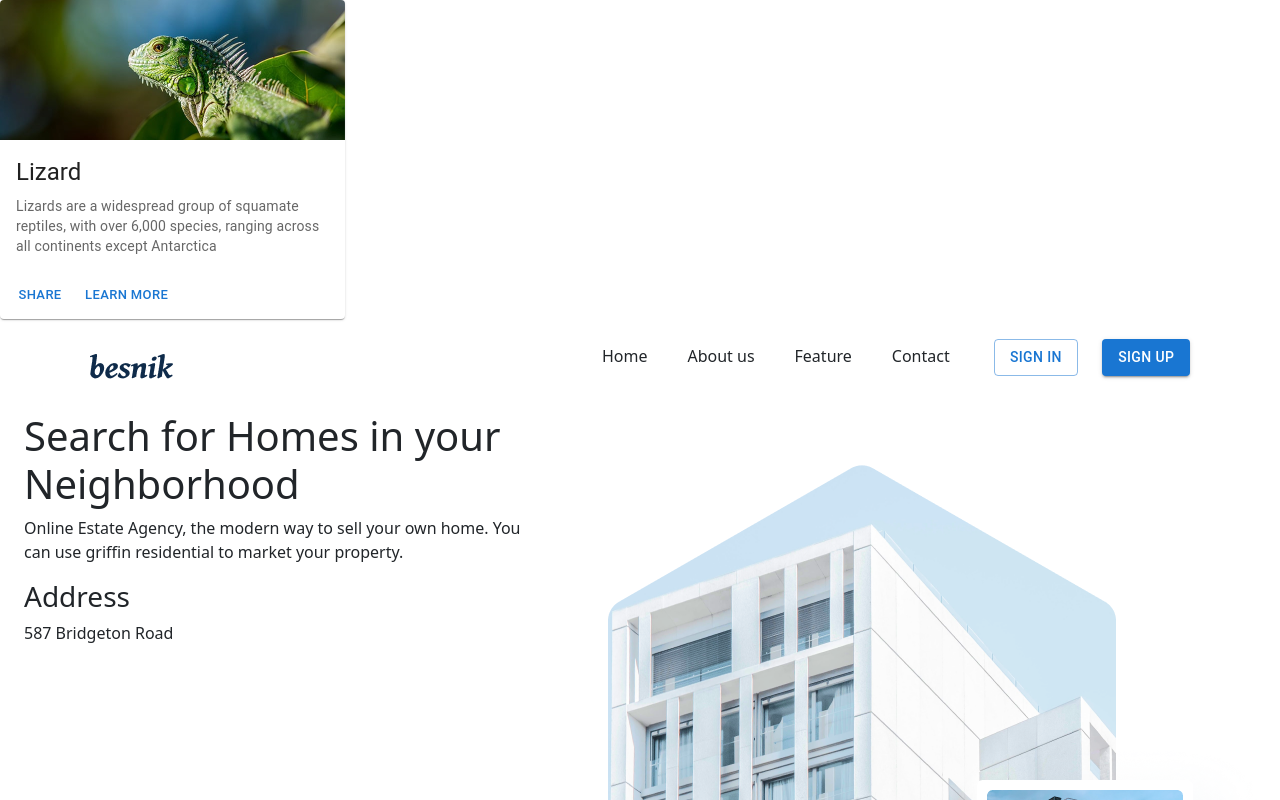
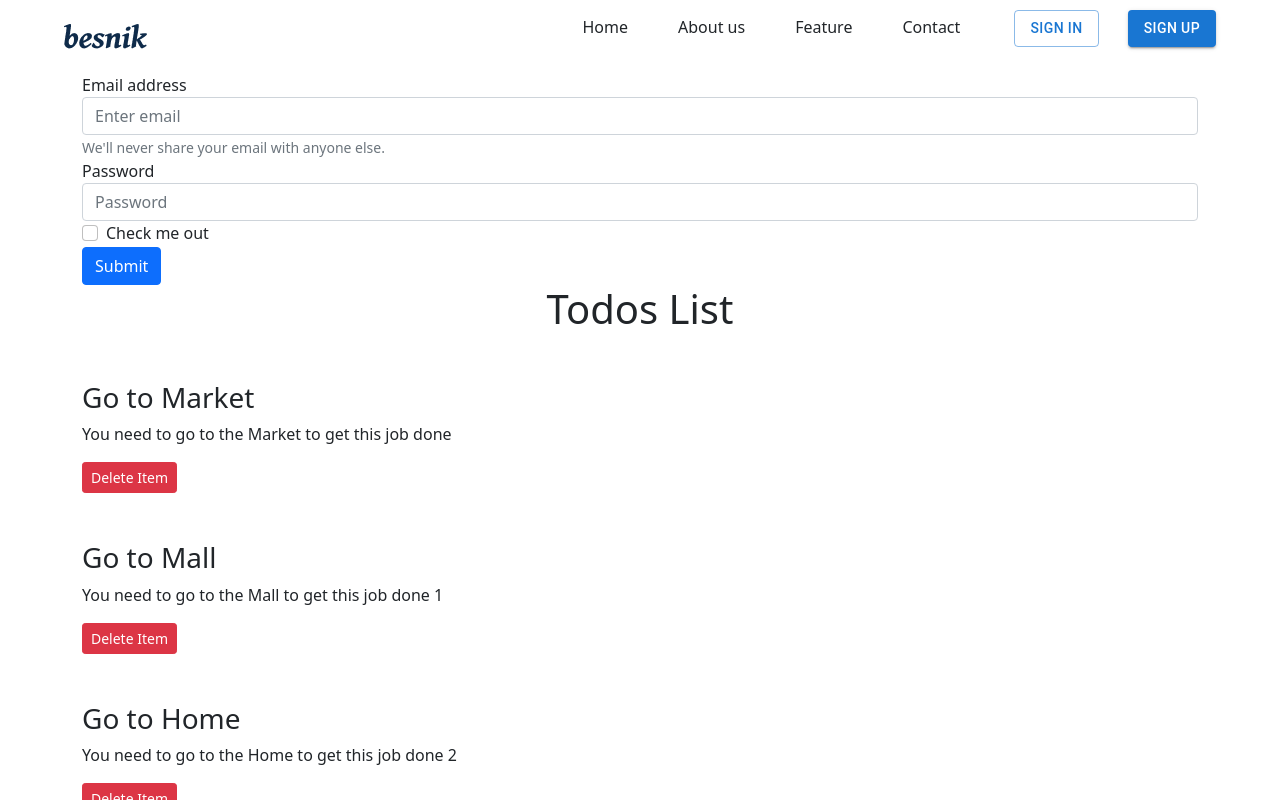
Before and after one commit to naeemali321123/reactassignment11, a React (Create React App) app: page / in a window 1280 px wide. Shown: the top 800 px of the page. Built offline with nearby package versions, Linux system fonts and the light colour scheme.

Commit message:
delete and add todo function continue

```diff
--- a/package.json
+++ b/package.json
@@ -12,11 +12,13 @@
     "@testing-library/react": "^12.1.2",
     "@testing-library/user-event": "^13.5.0",
     "bootstrap": "^5.1.3",
+    "firebase": "^9.6.5",
     "react": "^17.0.2",
     "react-bootstrap": "^2.1.1",
     "react-dom": "^17.0.2",
     "react-scripts": "5.0.0",
     "styled-components": "^5.3.3",
+    "tools": "^0.0.0",
     "web-vitals": "^2.1.4"
   },
   "scripts": {
--- a/src/App.js
+++ b/src/App.js
@@ -1,16 +1,44 @@
-import './App.css';
-import Topbar from './components/topbar/Topbar';
-import ReactBootstrap from './components/reactBootstrap/ReactBootstrap';
-import Mui from './components/mui/Mui';
-
-import logo from './images/logo.png'
+import "./App.css";
+import Topbar from "./components/topbar/Topbar";
+import logo from "./images/logo.png";
+import Todos from "./components/todos/Todos";
+import { useState } from "react";
+import Add from "./components/add/Add";
 
 function App() {
+  const onDelete = (todo) => {
+    let index = todos.indexOf(todo);
+    todos.splice(index, 1);
+
+    setTodos(
+      todos.filter((e) => {
+        return e !== todo;
+      })
+    );
+  };
+  const [todos, setTodos] = useState([
+    {
+      sno: 1,
+      title: "Go to Market",
+      dsce: "You need to go to the Market to get this job done",
+    },
+    {
+      sno: 2,
+      title: "Go to Mall",
+      dsce: "You need to go to the Mall to get this job done 1",
+    },
+    {
+      sno: 3,
+      title: "Go to Home",
+      dsce: "You need to go to the Home to get this job done 2",
+    },
+  ]);
+
   return (
-    <div className='App'>
-      <Mui />
+    <div id="container">
       <Topbar logo={logo} />
-      <ReactBootstrap/>
+      <Add/>
+      <Todos todos={todos} onDelete={onDelete} />
     </div>
   );
 }
--- /dev/null
+++ b/src/components/add/Add.js
@@ -0,0 +1,24 @@
+import React from 'react'
+
+export default function Add() {
+  return (
+    <div className='container'>
+      <form>
+  <div className="form-group">
+    <label htmlFor="exampleInputEmail1">Email address</label>
+    <input type="email" className="form-control" id="exampleInputEmail1" aria-describedby="emailHelp" placeholder="Enter email"/>
+    <small id="emailHelp" className="form-text text-muted">We'll never share your email with anyone else.</small>
+  </div>
+  <div className="form-group">
+    <label htmlFor="exampleInputPassword1">Password</label>
+    <input type="password" className="form-control" id="exampleInputPassword1" placeholder="Password"/>
+  </div>
+  <div className="form-group form-check">
+    <input type="checkbox" className="form-check-input" id="exampleCheck1"/>
+    <label className="form-check-label" htmlFor="exampleCheck1">Check me out</label>
+  </div>
+  <button type="submit" className="btn btn-primary">Submit</button>
+</form>
+    </div>
+  )
+}
--- a/src/components/mui/Mui.js
+++ /dev/null
@@ -1,34 +0,0 @@
-import * as React from 'react';
-import Card from '@mui/material/Card';
-import CardActions from '@mui/material/CardActions';
-import CardContent from '@mui/material/CardContent';
-import CardMedia from '@mui/material/CardMedia';
-import Button from '@mui/material/Button';
-import Typography from '@mui/material/Typography';
-import img1 from '../../images/Lizard.jpg';
-
-export default function MediaCard() {
-  return (
-    <Card sx={{ maxWidth: 345 }}>
-      <CardMedia
-        component="img"
-        height="140"
-        image={img1}
-        alt="green iguana"
-      />
-      <CardContent>
-        <Typography gutterBottom variant="h5" component="div">
-          Lizard
-        </Typography>
-        <Typography variant="body2" color="text.secondary">
-          Lizards are a widespread group of squamate reptiles, with over 6,000
-          species, ranging across all continents except Antarctica
-        </Typography>
-      </CardContent>
-      <CardActions>
-        <Button size="small">Share</Button>
-        <Button size="small">Learn More</Button>
-      </CardActions>
-    </Card>
-  );
-}
--- a/src/components/reactBootstrap/ReactBootstrap.js
+++ b/src/components/reactBootstrap/ReactBootstrap.js
@@ -1,36 +1,27 @@
 // css
-import './ReactBootstrap.css';
+import "./ReactBootstrap.css";
 // image
-import headerImage from "../../images/headerImage.png"
 
-export default function ActionAreaCard() {
+
+export default function ReactBootstrap() {
   return (
     <div className="row container">
       <div className="col-lg-6 col-sm-12 ">
-        <h1>
-          Search for Homes in your Neighborhood
-        </h1>
+        <h1>Search for Homes in your Neighborhood</h1>
         <p>
-          Online Estate Agency, the modern way to sell your own home. You can use griffin residential to market your property.
+          Online Estate Agency, the modern way to sell your own home. You can
+          use griffin residential to market your property.
         </p>
         <div className="row">
           <div className="col-lg-12 fluid-container">
-            <h3>
-              Address
-            </h3>
-            <address className="">
-              587 Bridgeton Road
-            </address>
+            <h3>Address</h3>
+            <address className="">587 Bridgeton Road</address>
           </div>
-          <div className="col"></div>
-          <div className="col"></div>
         </div>
       </div>
       <div id="headImg" className="col-lg-6 col-sm-12 align-middle">
-        <img src={headerImage} alt="Header Image"/>
+
       </div>
-
     </div>
-
   );
 }
--- /dev/null
+++ b/src/components/todoItem/TodoItem.js
@@ -0,0 +1,18 @@
+import React from "react";
+
+export default function TodoItem({ todo, onDelete }) {
+  return (
+    <div className="my-5">
+      <h3>{todo.title}</h3>
+      <p>{todo.dsce}</p>
+      <button
+        className="btn btn-danger btn-sm"
+        onClick={() => {
+          onDelete(todo);
+        }}
+      >
+        Delete Item
+      </button>
+    </div>
+  );
+}
--- /dev/null
+++ b/src/components/todos/Todos.js
@@ -0,0 +1,13 @@
+import TodoItem from "../todoItem/TodoItem";
+
+export default function Todos(props) {
+  return (
+    <div className="container">
+      <h1 className="text-center">Todos List</h1>
+      {props.todos.map((todo) => {
+        return <TodoItem todo={todo} key={todo.sno} onDelete={props.onDelete} />}
+
+      )}
+    </div>
+  );
+}
--- /dev/null
+++ b/src/components/topbar/TopbarStyle.js
@@ -0,0 +1,6 @@
+export let topbar = {
+    display: 'flex',
+    justifyContent: 'space-between',
+    alignItems: 'baseline',
+    padding: '50px 7%',
+}
```
Also changed, not shown: firebase.json (added), 2 other files (tests, documents, lock files or other folders).
